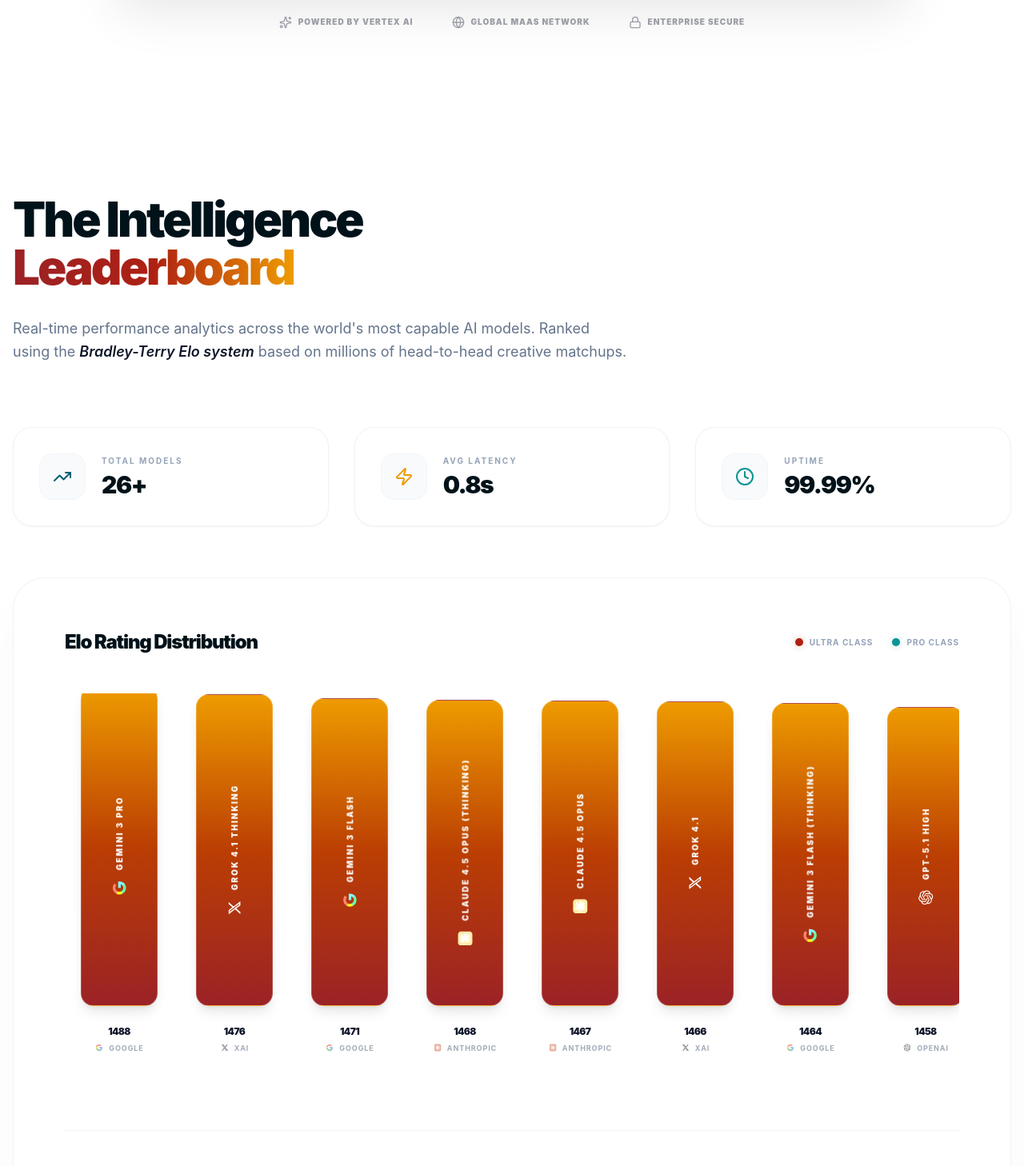
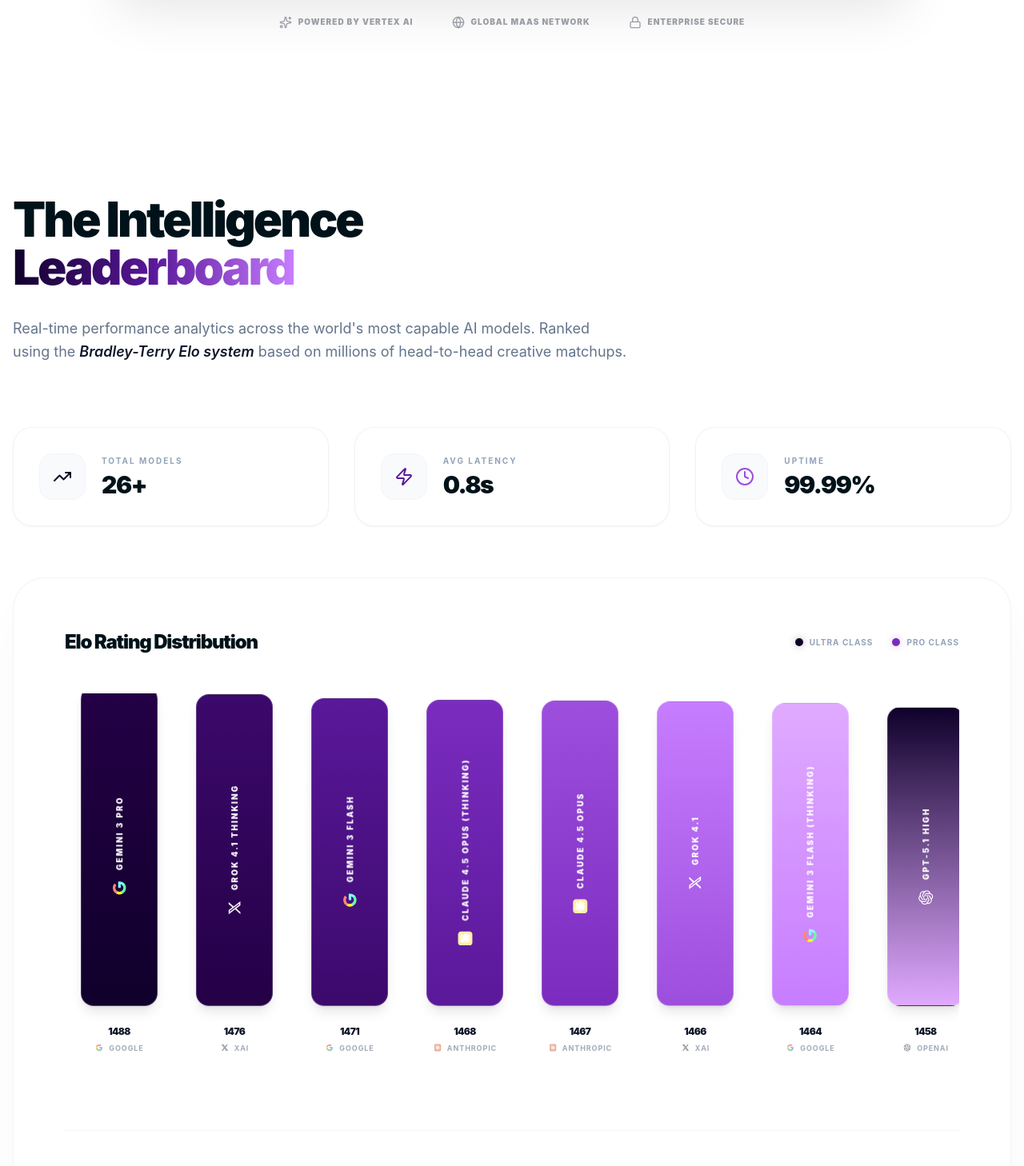
Before and after one commit to dagchain-official/daggpt-landing, a React (Create React App) app: page / in a window 1280 px wide. Shown: the part 1151-2609 px from the top of the page at 80% size. Built offline with nearby package versions, Linux system fonts and the light colour scheme; no server answers.

Commit message:
Auto-sync after agent response

```diff
--- a/src/components/ModelPerformance.jsx
+++ b/src/components/ModelPerformance.jsx
@@ -122,7 +122,7 @@ export function ModelPerformance() {
             className="text-4xl md:text-6xl font-black text-[#001219] mb-8 tracking-tighter"
           >
             The Intelligence <br />
-            <span className="bg-gradient-to-r from-[#9B2226] via-[#AE2012] to-[#EE9B00] bg-clip-text text-transparent">Leaderboard</span>
+            <span className="bg-gradient-to-r from-[#10002B] via-[#5A189A] to-[#C77DFF] bg-clip-text text-transparent font-black tracking-tighter">Leaderboard</span>
           </motion.h2>
 
             <motion.p
@@ -140,9 +140,9 @@ export function ModelPerformance() {
             {/* Stats Cards */}
             <div className="grid grid-cols-1 md:grid-cols-3 gap-8 mb-16">
               {[
-              { label: "Total Models", value: `${modelData.length}+`, icon: TrendingUp, color: "text-[#005F73]" },
-              { label: "Avg Latency", value: "0.8s", icon: Zap, color: "text-[#EE9B00]" },
-              { label: "Uptime", value: "99.99%", icon: Clock, color: "text-[#0A9396]" }
+                { label: "Total Models", value: `${modelData.length}+`, icon: TrendingUp, color: "text-[#10002B]" },
+                { label: "Avg Latency", value: "0.8s", icon: Zap, color: "text-[#5A189A]" },
+                { label: "Uptime", value: "99.99%", icon: Clock, color: "text-[#9D4EDD]" }
               ].map((stat, i) => (
               <motion.div
                 key={i}
@@ -176,11 +176,11 @@ export function ModelPerformance() {
               <h3 className="text-2xl font-black text-[#001219] tracking-tighter">Elo Rating Distribution</h3>
                   <div className="flex items-center gap-6">
                     <div className="flex items-center gap-2">
-                    <div className="w-2.5 h-2.5 bg-[#AE2012] rounded-full shadow-[0_0_10px_rgba(174,32,18,0.3)]" />
+                      <div className="w-2.5 h-2.5 bg-[#10002B] rounded-full shadow-[0_0_10px_rgba(16,0,43,0.3)]" />
                       <span className="text-[10px] font-bold text-slate-400 uppercase tracking-widest">Ultra Class</span>
                     </div>
                     <div className="flex items-center gap-2">
-                    <div className="w-2.5 h-2.5 bg-[#0A9396] rounded-full shadow-[0_0_10px_rgba(10,147,150,0.3)]" />
+                      <div className="w-2.5 h-2.5 bg-[#7B2CBF] rounded-full shadow-[0_0_10px_rgba(123,44,191,0.3)]" />
                       <span className="text-[10px] font-bold text-slate-400 uppercase tracking-widest">Pro Class</span>
                     </div>
                   </div>
@@ -190,7 +190,7 @@ export function ModelPerformance() {
           <div className="overflow-x-auto pb-8 scrollbar-hide">
             {loading ? (
               <div className="flex items-center justify-center h-[400px]">
-                <div className="w-12 h-12 border-4 border-slate-100 border-t-[#AE2012] rounded-full animate-spin" />
+                <div className="w-12 h-12 border-4 border-slate-100 border-t-[#5A189A] rounded-full animate-spin" />
               </div>
             ) : (
                 <div className="flex items-end justify-start gap-6 min-w-max px-2" style={{ height: '450px' }}>
@@ -207,10 +207,8 @@ export function ModelPerformance() {
                       heightPercentage = 75;
                     }
 
+                      const purplePalette = ['#10002B', '#240046', '#3C096C', '#5A189A', '#7B2CBF', '#9D4EDD', '#C77DFF', '#E0AAFF'];
                       const isUltraClass = model.score >= 1400;
-                      const gradient = isUltraClass
-                        ? 'from-[#9B2226] via-[#BB3E03] to-[#EE9B00]'
-                        : 'from-[#005F73] via-[#0A9396] to-[#94D2BD]';
 
                       return (
                           <div
@@ -223,7 +221,8 @@ export function ModelPerformance() {
                                 whileInView={{ height: `${heightPercentage}%`, opacity: 1 }}
                                 viewport={{ once: true }}
                                 transition={{ delay: index * 0.03, duration: 1, ease: [0.16, 1, 0.3, 1] }}
-                                className={`w-full rounded-2xl bg-gradient-to-t ${gradient} transition-all duration-500 group-hover:scale-x-110 group-hover:brightness-110 relative flex items-center justify-center shadow-lg border border-white/20`}
+                                style={{ background: `linear-gradient(to top, ${purplePalette[index % purplePalette.length]}, ${purplePalette[(index + 1) % purplePalette.length]})` }}
+                                className={`w-full rounded-2xl transition-all duration-500 group-hover:scale-x-110 group-hover:brightness-110 relative flex items-center justify-center shadow-lg border border-white/20`}
                               >
                                 <div className="absolute inset-0 bg-white/10 opacity-0 group-hover:opacity-100 transition-opacity rounded-2xl" />
 
@@ -246,7 +245,7 @@ export function ModelPerformance() {
 
                             <div className="absolute -top-12 opacity-0 group-hover:opacity-100 transition-all duration-300 transform translate-y-2 group-hover:translate-y-0 z-20">
                               <div className="px-4 py-2 bg-[#001219] text-white text-[11px] font-black rounded-xl shadow-2xl flex flex-col items-center border border-white/10">
-                                <span className={`${isUltraClass ? 'text-[#EE9B00]' : 'text-[#94D2BD]'} text-[8px] uppercase tracking-widest mb-1`}>ELO RATING</span>
+                                <span className="text-[#C77DFF] text-[8px] uppercase tracking-widest mb-1">ELO RATING</span>
                                 {model.score}
                               </div>
                             </div>
```
Also changed, not shown: 1 other file (tests, documents, lock files or other folders). Lines whose indentation alone changed are shown as unchanged.
